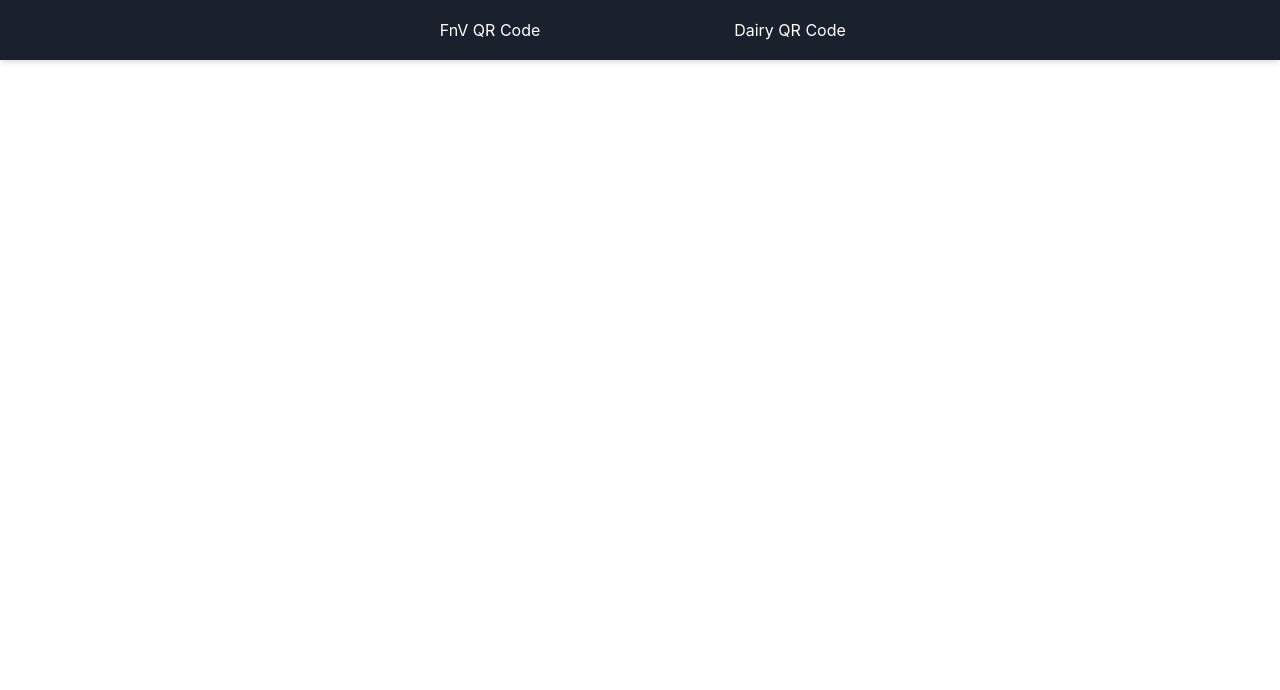
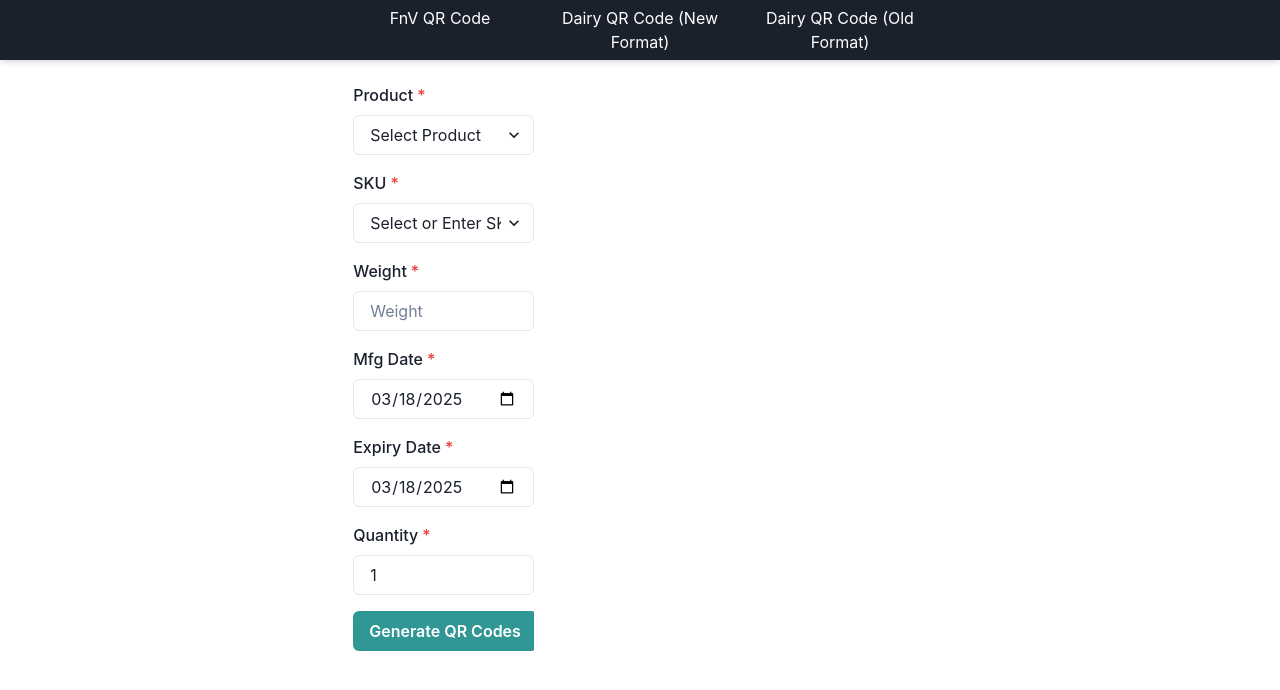
Before and after one commit to anukool23/qr-code-generator, a React (Create React App) app: page /dairyqrOld in a window 1280 px wide. Shown: the top 690 px of the page. Built offline with nearby package versions, Linux system fonts and the light colour scheme; the HTML template or start-up script is replaced by a standard one.

Commit message:
Added dairy old format

```diff
--- a/src/App.js
+++ b/src/App.js
@@ -4,7 +4,7 @@ import { Container, Heading , ChakraProvider} from '@chakra-ui/react';
 const Navbar = lazy(() => import("./components/Navbar"));
 const QRCodeGenerator = lazy(()=> import("./components/QRCodeGenerator"))
 const QRCodeGeneratorD = lazy(()=> import("./components/QRCodeGeneratorD"))
-
+const QRCodeGeneratorDold = lazy(()=> import("./components/QRCodeGeneratorDold"))
 function App() {
   return (
     <ChakraProvider>
@@ -17,6 +17,7 @@ function App() {
       <Routes>
           <Route path="/fnvqr" element={<QRCodeGenerator />} />
           <Route path="/dairyqr" element={<QRCodeGeneratorD />} />
+          <Route path="/dairyqrOld" element={<QRCodeGeneratorDold />} />
         </Routes>
     </Container>
     </Router>
--- a/src/components/Navbar.js
+++ b/src/components/Navbar.js
@@ -46,7 +46,17 @@ function NavBar() {
               _hover={{ textDecoration: "none", color: "teal.300" }}
               width="100%"
             >
-              Dairy QR Code
+              Dairy QR Code (New Format)
+            </Link>
+            </Box>
+          <Box flex="1" textAlign="center">
+            <Link
+              as={RouterLink}
+              to="/dairyqrOld"
+              _hover={{ textDecoration: "none", color: "teal.300" }}
+              width="100%"
+            >
+              Dairy QR Code (Old Format)
             </Link>
           </Box>
         </Flex>
--- /dev/null
+++ b/src/components/QRCodeGeneratorDold.js
@@ -0,0 +1,164 @@
+import React, { useState, useEffect } from 'react';
+import { Box, Button, Input, VStack, FormControl, FormLabel, Select, Text, Grid, Flex } from '@chakra-ui/react';
+import { generateQRCode} from '../qrCodeGenerator';
+import { format } from 'date-fns';
+import products from './productsDairy';
+
+const QRCodeGeneratorDold = () => {
+  const [selectedProduct, setSelectedProduct] = useState('');
+  const [selectedSku, setSelectedSku] = useState('');
+  const [weight, setWeight] = useState('');
+  const [date, setDate] = useState(format(new Date(), 'yyyy-MM-dd'));
+  const [expDate, setExpDate] = useState(format(new Date(), 'yyyy-MM-dd'));
+  const [quantity, setQuantity] = useState(1);
+  const [qrCodes, setQrCodes] = useState([]);
+  const [manualSku, setManualSku] = useState('');
+
+  useEffect(() => {
+    const product = products.find(p => p.name === selectedProduct);
+    if (product) {
+      setSelectedSku(product.sku);
+      setWeight(product.weight.toString());
+    } else {
+      setSelectedSku('');
+      setWeight('');
+    }
+  }, [selectedProduct]);
+
+  const handleSkuChange = (sku) => {
+    const product = products.find(p => p.sku === sku);
+    if (product) {
+      setSelectedProduct(product.name);
+      setWeight(product.weight.toString());
+    } else {
+      setSelectedProduct('');
+      setWeight('');
+    }
+    setSelectedSku(sku);
+  };
+
+  const handleGenerate = () => {
+    if (!selectedProduct || !selectedSku || !weight || !date || !expDate || !quantity) {
+      alert('Please fill in all fields.');
+      return;
+    }
+
+    // Corrected the concatenation and conversion logic
+    const formattedMfgDate = format(new Date(date), 'ddMMyy');
+    const formattedExpDate = format(new Date(expDate), 'ddMMyy');
+
+    const qrCodesArray = [];
+    for (let i = 0; i < quantity; i++) {
+      const flag = `${selectedSku}#COOL#${formattedMfgDate}#${formattedExpDate}`;
+      qrCodesArray.push(flag);
+    }
+    setQrCodes(qrCodesArray);
+  };
+
+  useEffect(() => {
+    qrCodes.forEach((code, index) => {
+      generateQRCode(code, `qrcode-${index}`);
+    });
+  }, [qrCodes]);
+
+  const handleManualSkuInput = (e) => {
+    setManualSku(e.target.value);
+    setSelectedSku(e.target.value);
+  };
+
+  return (
+    <Grid templateColumns="1fr 2fr" gap={8} height="100vh" overflow="hidden">
+      {/* Left side: Form */}
+      <VStack spacing={4} align="flex-start" overflow="hidden">
+        <FormControl id="product" isRequired>
+          <FormLabel>Product</FormLabel>
+          <Select
+            placeholder="Select Product"
+            value={selectedProduct}
+            onChange={(e) => setSelectedProduct(e.target.value)}
+          >
+            {products.map((product) => (
+              <option key={product.name} value={product.name}>
+                {product.name}
+              </option>
+            ))}
+          </Select>
+        </FormControl>
+        <FormControl id="sku" isRequired>
+          <FormLabel>SKU</FormLabel>
+          <Select
+            placeholder="Select or Enter SKU"
+            value={selectedSku}
+            onChange={(e) => handleSkuChange(e.target.value)}
+          >
+            {products.map((product) => (
+              <option key={product.sku} value={product.sku}>
+                {product.sku}
+              </option>
+            ))}
+            <option value={manualSku}>Enter Manually</option>
+          </Select>
+          {selectedSku === 'Enter Manually' && (
+            <Input
+              placeholder="Enter SKU"
+              value={manualSku}
+              onChange={handleManualSkuInput}
+            />
+          )}
+        </FormControl>
+        {selectedSku && selectedSku !== 'Enter Manually' && (
+          <Text mt={2}>SKU: {selectedSku}</Text>
+        )}
+        <FormControl id="weight" isRequired>
+          <FormLabel>Weight</FormLabel>
+          <Input
+            placeholder="Weight"
+            value={weight}
+            onChange={(e) => setWeight(e.target.value)}
+          />
+        </FormControl>
+        <FormControl id="date" isRequired>
+          <FormLabel>Mfg Date</FormLabel>
+          <Input
+            type="date"
+            value={date}
+            onChange={(e) => setDate(e.target.value)}
+          />
+        </FormControl>
+        <FormControl id="expDate" isRequired>
+          <FormLabel>Expiry Date</FormLabel>
+          <Input
+            type="date"
+            value={expDate}
+            onChange={(e) => setExpDate(e.target.value)}
+          />
+        </FormControl>
+        <FormControl id="quantity" isRequired>
+          <FormLabel>Quantity</FormLabel>
+          <Input
+            type="number"
+            placeholder="Quantity"
+            value={quantity}
+            onChange={(e) => setQuantity(Number(e.target.value))}
+            min="1"
+          />
+        </FormControl>
+        <Button onClick={handleGenerate} colorScheme="teal">
+          Generate QR Codes
+        </Button>
+      </VStack>
+
+      {/* Right side: Display QR Codes */}
+      <Flex flexWrap="wrap" justify="center" overflowY="auto" height="100vh" p={4}>
+        {qrCodes.map((code, index) => (
+          <Box key={index} p={4} borderWidth="1px" borderRadius="lg" mb={4} mr={4} textAlign="center">
+            <canvas id={`qrcode-${index}`}></canvas>
+            <Text mt={2}>{code}</Text>
+          </Box>
+        ))}
+      </Flex>
+    </Grid>
+  );
+};
+
+export default QRCodeGeneratorDold;
```
